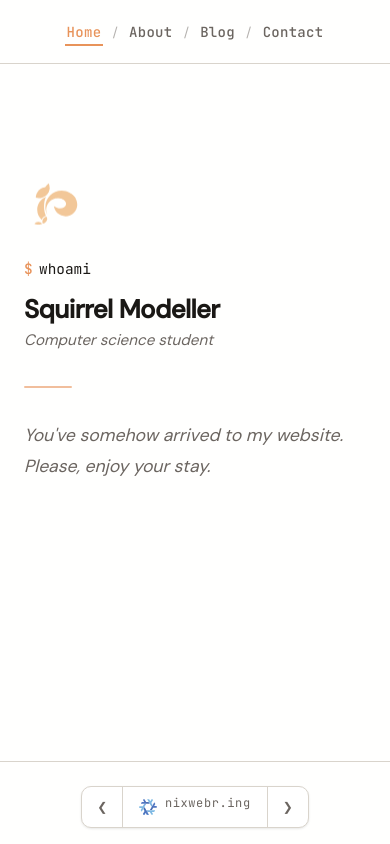
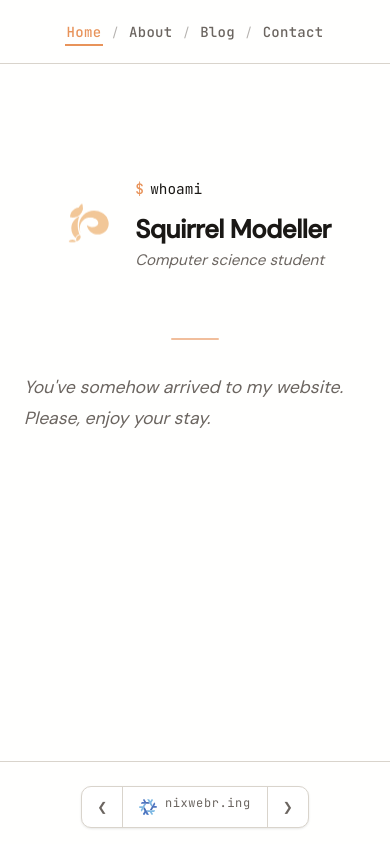
Before and after one commit to SquirrelModeller/squirrel-website, a SvelteKit app: page / in a window 390 px wide. Built offline with nearby package versions, Linux system fonts and the light colour scheme.

Commit message:
refactor(css): render correctly on phones

```diff
--- a/src/app.css
+++ b/src/app.css
@@ -1,4 +1,4 @@
-@import url('https://fonts.bunny.net/css2?family=DM+Serif+Display:ital@0;1&family=DM+Sans:wght@400;500&family=JetBrains+Mono:wght@400;500&display=swap');
+@import url("https://fonts.bunny.net/css2?family=DM+Serif+Display:ital@0;1&family=DM+Sans:wght@400;500&family=JetBrains+Mono:wght@400;500&display=swap");
 :root {
   color-scheme: light dark;
 
@@ -11,16 +11,16 @@
   --accent: #e8935a;
   --accent-soft: #f2c49b;
 
-  /* --max-width: 72rem; */
+  --max-width: 70rem;
   --radius: 10px;
   --radius-sm: 6px;
 
-  --font-body: 'DM Sans', sans-serif;
-  --font-heading: 'DM Serif Display', serif;
-  --font-mono: 'JetBrains Mono', monospace;
+  --font-body: "DM Sans", sans-serif;
+  --font-heading: "DM Serif Display", serif;
+  --font-mono: "JetBrains Mono", monospace;
 
-  --shadow-sm: 0 1px 3px rgba(0,0,0,0.06), 0 1px 2px rgba(0,0,0,0.04);
-  --shadow-md: 0 4px 12px rgba(0,0,0,0.08), 0 2px 4px rgba(0,0,0,0.04);
+  --shadow-sm: 0 1px 3px rgba(0, 0, 0, 0.06), 0 1px 2px rgba(0, 0, 0, 0.04);
+  --shadow-md: 0 4px 12px rgba(0, 0, 0, 0.08), 0 2px 4px rgba(0, 0, 0, 0.04);
 }
 
 @media (prefers-color-scheme: dark) {
@@ -31,8 +31,8 @@
     --text: #ede9e2;
     --text-muted: #9a9490;
     --border: #2a2d34;
-    --shadow-sm: 0 1px 3px rgba(0,0,0,0.3);
-    --shadow-md: 0 4px 12px rgba(0,0,0,0.4);
+    --shadow-sm: 0 1px 3px rgba(0, 0, 0, 0.3);
+    --shadow-md: 0 4px 12px rgba(0, 0, 0, 0.4);
   }
 }
 
@@ -49,6 +49,7 @@ body {
   min-height: 100vh;
   display: flex;
   flex-direction: column;
+
   background: var(--bg);
   color: var(--text);
   font-family: var(--font-body);
@@ -60,7 +61,23 @@ body {
   box-sizing: border-box;
 }
 
-h1, h2, h3 {
+main {
+  width: 100%;
+  max-width: var(--max-width);
+  margin: 0 auto;
+  flex: 1;
+  padding: 4rem 1.5rem;
+  display: flex;
+  flex-direction: column;
+  align-items: center;
+}
+main > * {
+  width: 100%;
+  max-width: 70ch;
+}
+h1,
+h2,
+h3 {
   font-family: var(--font-body);
   font-weight: 700;
   line-height: 1.2;
@@ -68,13 +85,18 @@ h1, h2, h3 {
   color: var(--text);
 }
 
-h1 { font-size: clamp(1.8rem, 4vw, 2.5rem); margin: 0 0 1rem; }
-h2 { font-size: clamp(1.3rem, 3vw, 1.75rem); margin: 2.5rem 0 0.75rem; }
+h1 {
+  font-size: clamp(1.8rem, 4vw, 2.5rem);
+  margin: 0 0 1rem;
+}
+h2 {
+  font-size: clamp(1.3rem, 3vw, 1.75rem);
+  margin: 2.5rem 0 0.75rem;
+}
 
 p {
   margin: 0 0 1.25rem;
   color: var(--text);
-  max-width: 70ch;
 }
 
 a {
@@ -94,21 +116,6 @@ img {
   max-width: 100%;
 }
 
-
-main {
-  width: min(100% - 2rem, var(--max-width));
-  margin: 0 auto;
-  flex: 1;
-}
-
-.card {
-  background: var(--bg-elevated);
-  border: 1px solid var(--border);
-  border-radius: var(--radius);
-  box-shadow: var(--shadow-sm);
-  padding: 1.5rem;
-}
-
 hr {
   border: none;
   border-top: 1px solid var(--border);
@@ -123,7 +130,6 @@ footer {
   margin-top: 3rem;
 }
 
-
 .label {
   font-family: var(--font-mono);
   font-size: 0.8rem;
@@ -133,6 +139,10 @@ footer {
   margin-bottom: 0.4rem;
 }
 
-
-.muted { color: var(--text-muted); }
-.mono  { font-family: var(--font-mono); font-size: 0.9em; }
+.muted {
+  color: var(--text-muted);
+}
+.mono {
+  font-family: var(--font-mono);
+  font-size: 0.9em;
+}
--- a/src/lib/components/Terminal.svelte
+++ b/src/lib/components/Terminal.svelte
@@ -42,12 +42,10 @@
   <span class="cursor" class:stopped={finished}></span>
 </div>
 
-{#if finished}
-  <div class="result">
-    <h1>{name}</h1>
-    <p class="tagline">{tagline}</p>
-  </div>
-{/if}
+<div class="result" class:visible={finished}>
+  <h1>{name}</h1>
+  <p class="tagline">{tagline}</p>
+</div>
 
 <style>
   .terminal {
@@ -92,6 +90,11 @@
   }
 
   .result {
+    visibility: hidden;
+  }
+
+  .result.visible {
+    visibility: visible;
     animation: fadeUp 0.4s ease both;
   }
 
--- a/src/routes/+layout.svelte
+++ b/src/routes/+layout.svelte
@@ -15,10 +15,3 @@
 <footer>
   <Webring />
 </footer>
-
-<style>
-  main {
-    /* width: min(100% - 2rem, var(--max-width)); */
-    padding: 4rem 1.5rem;
-  }
-</style>
--- a/src/routes/+page.svelte
+++ b/src/routes/+page.svelte
@@ -27,15 +27,19 @@
     display: flex;
     align-items: center;
     gap: 2rem;
-    margin: 3rem 0 2rem;
+    margin: 3rem auto 2rem;
+    width: fit-content;
   }
 
   .logo {
     width: 5rem;
     height: 5rem;
     flex-shrink: 0;
+    animation: float 6s ease-in-out infinite;
+  }
 
-    animation: float 6s ease-in-out infinite;
+  .logo-wrap {
+    flex-shrink: 0;
   }
 
   @keyframes float {
@@ -68,18 +72,17 @@
     font-style: italic;
     color: var(--text-muted);
     max-width: 60ch;
+    width: fit-content;
   }
 
   @media (max-width: 480px) {
     .hero {
-      flex-direction: column;
-      align-items: flex-start;
       gap: 1.25rem;
     }
 
     .logo {
-      width: 60px;
-      height: 60px;
+      width: 3.5rem;
+      height: 3.5rem;
     }
   }
 </style>
--- a/src/routes/blog/[slug]/+page.svelte
+++ b/src/routes/blog/[slug]/+page.svelte
@@ -3,6 +3,7 @@
   const Post = data.component;
 </script>
 
+<header class="page-header">
   <a href="/blog" class="back-link">← blog</a>
 
   <div class="post-meta">
@@ -15,9 +16,8 @@
       <span class="post-tag">{tag}</span>
     {/each}
   </div>
-
   <h1>{data.metadata.title ?? "Untitled post"}</h1>
-
+</header>
 <hr />
 
 <article class="post-content">
```
Also changed, not shown: src/routes/blog/+page.svelte (+8 -2 lines), src/routes/blog/blog.css (+45 -4 lines), src/routes/contact/+page.svelte (+7 -1 lines). Lines whose indentation alone changed are shown as unchanged.
